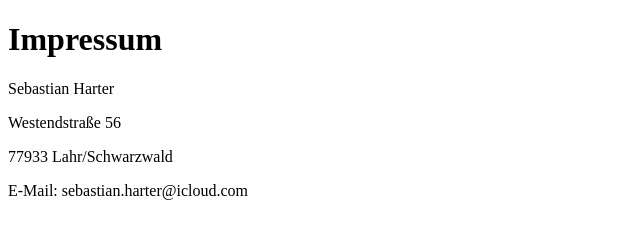
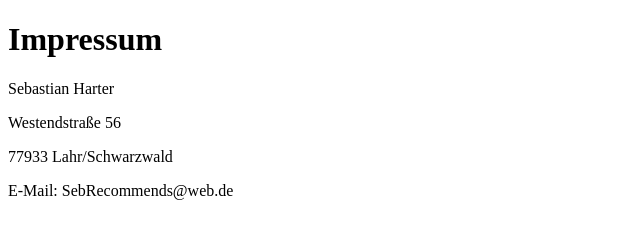
Before and after one commit to SebRecommends/Impressum, a plain HTML site: page index.html in a window 1280 px wide. Shown: the full height of the page, 0-640 px from the left. Drawn offline with Linux system fonts and the light colour scheme.

Commit message:
Update email address in index.html

```diff
--- a/index.html
+++ b/index.html
@@ -9,6 +9,6 @@
   <p>Sebastian Harter</p>
   <p>Westendstraße 56</p>
   <p>77933 Lahr/Schwarzwald</p>
-  <p>E-Mail: sebastian.harter@icloud.com</p>
+  <p>E-Mail: SebRecommends@web.de</p>
 </body>
 </html>
```
